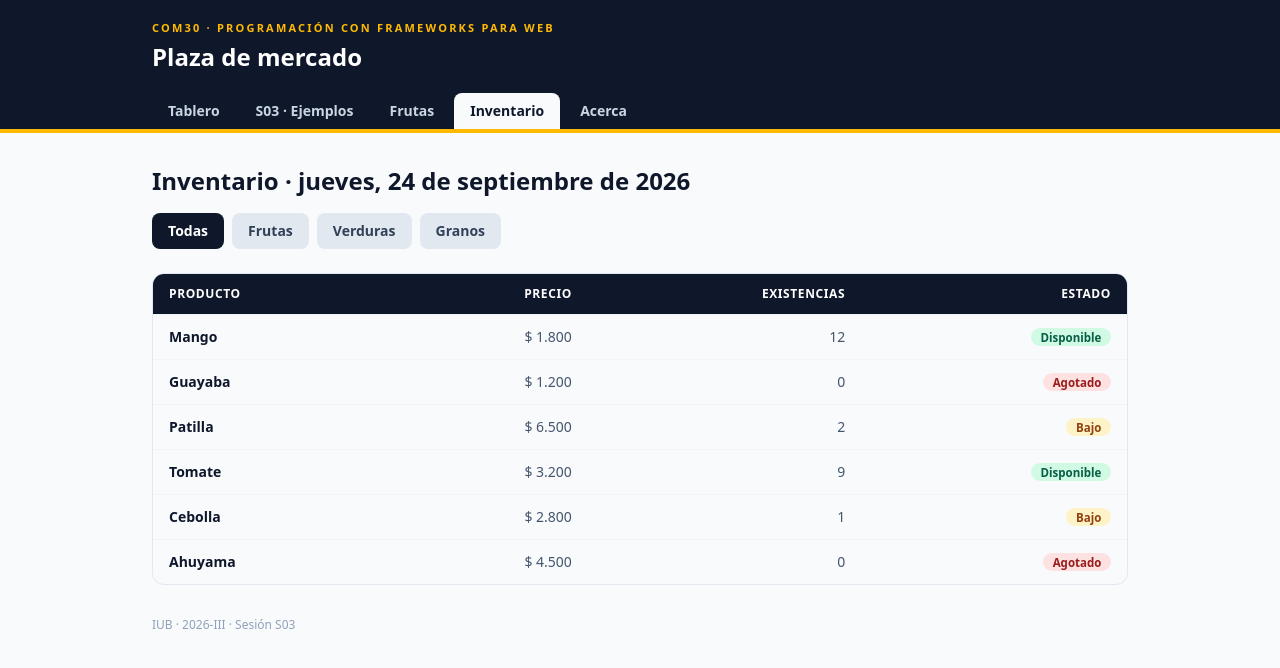
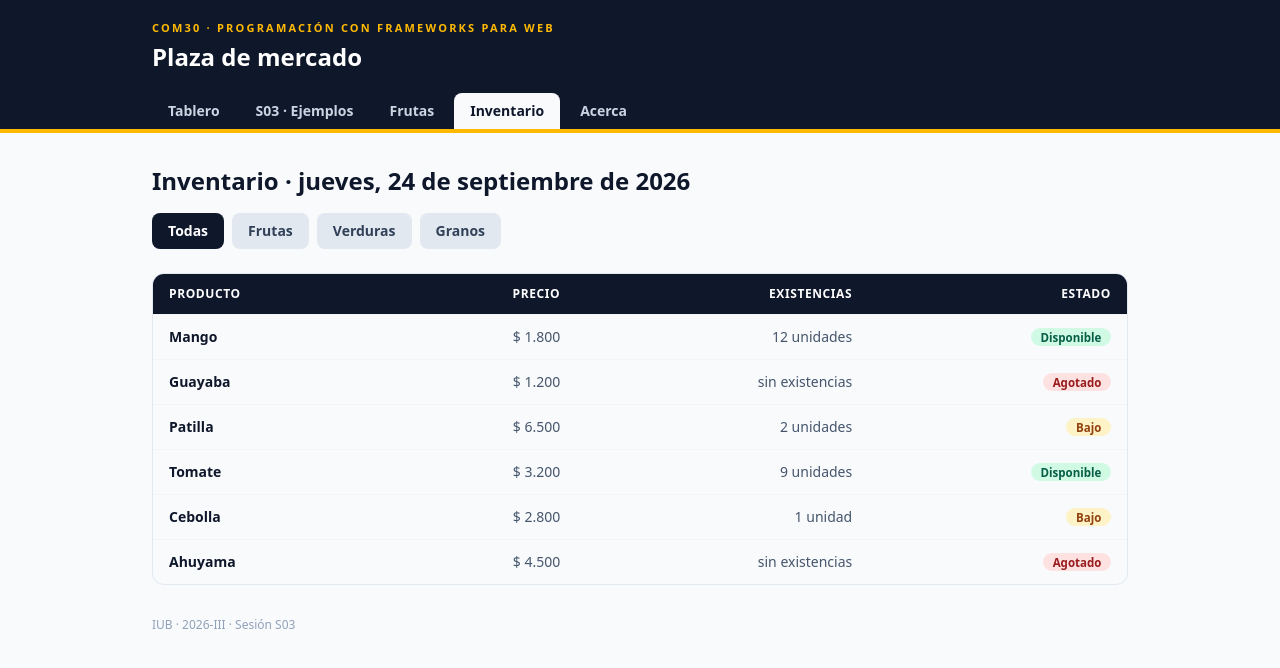
Before and after one commit to BRYANMN0305/iubclass, an Angular app: page /inventario in a window 1280 px wide. Shown: the top 668 px of the page. Built offline with nearby package versions, Linux system fonts and the light colour scheme.

Commit message:
Taller 02 · paso 5, pipe propio unidades

```diff
--- a/src/app/inventario/inventario.html
+++ b/src/app/inventario/inventario.html
@@ -33,7 +33,7 @@
           <td class="px-4 py-3 text-right text-slate-600">
             {{ p.precio | currency: 'COP' : 'symbol-narrow' : '1.0-0' }}
           </td>
-          <td class="px-4 py-3 text-right text-slate-600">{{ p.cantidad }}</td>
+          <td class="px-4 py-3 text-right text-slate-600">{{ p.cantidad | unidades }}</td>
           <td class="px-4 py-3 text-right">
             @switch (p.estado) {
               @case ('agotado') {
--- a/src/app/inventario/inventario.ts
+++ b/src/app/inventario/inventario.ts
@@ -1,5 +1,6 @@
 import { Component, computed, signal } from '@angular/core';
 import { CurrencyPipe, DatePipe } from '@angular/common';
+import { UnidadesPipe } from './unidades-pipe';
 
 type Estado = 'agotado' | 'bajo' | 'disponible';
 
@@ -16,7 +17,7 @@ interface Fila extends Producto {
 
 @Component({
   selector: 'app-inventario',
-  imports: [CurrencyPipe, DatePipe],
+  imports: [CurrencyPipe, DatePipe, UnidadesPipe],
   templateUrl: './inventario.html',
   styles: `
     .etq { border-radius: 999px; padding: .1rem .6rem; font-size: .72rem; font-weight: 700; }
--- /dev/null
+++ b/src/app/inventario/unidades-pipe.ts
@@ -0,0 +1,10 @@
+import { Pipe, PipeTransform } from '@angular/core';
+
+@Pipe({ name: 'unidades' })
+export class UnidadesPipe implements PipeTransform {
+  transform(cantidad: number): string {
+    if (cantidad === 0) return 'sin existencias';
+    if (cantidad === 1) return '1 unidad';
+    return `${cantidad} unidades`;
+  }
+}
```
